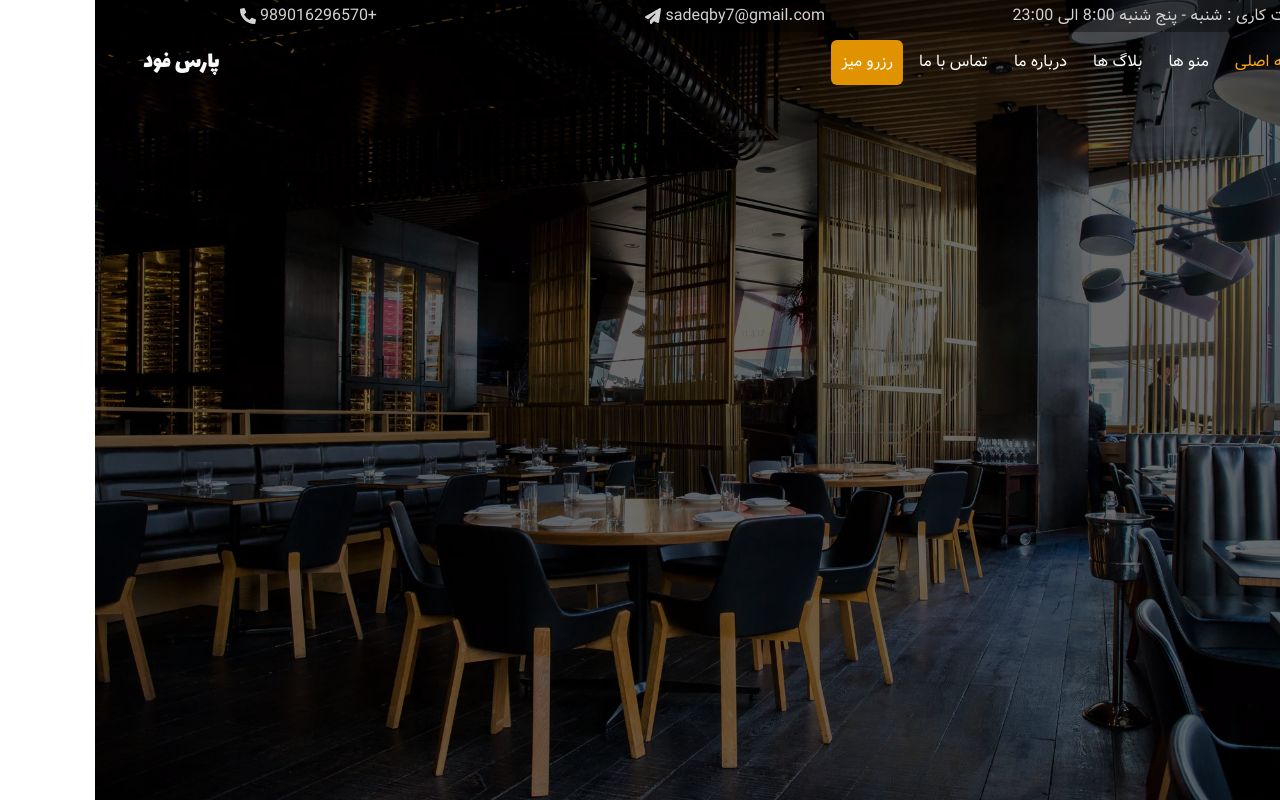
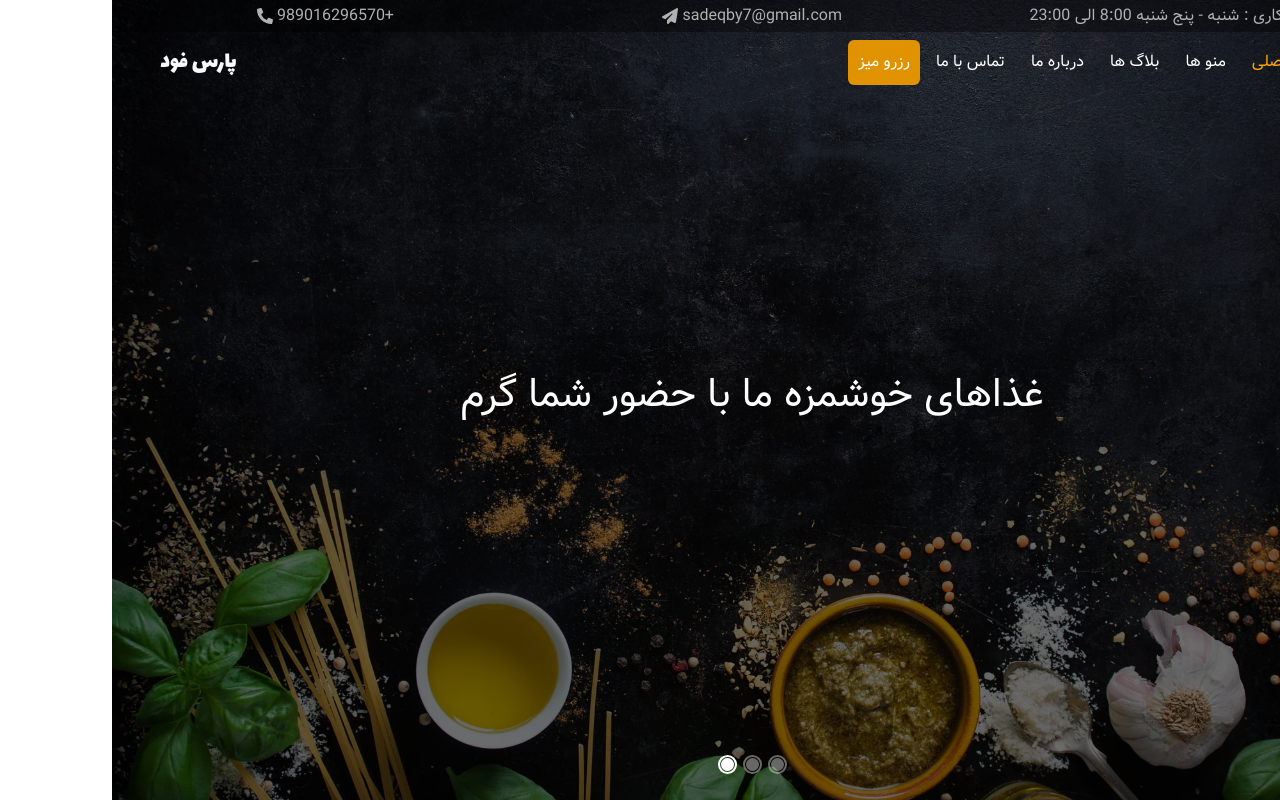
Before and after one commit to sadeqobeydi/Restaurant-cafe-site, a React (Create React App) app: page / in a window 1280 px wide. Built offline with nearby package versions, Linux system fonts and the light colour scheme.

Commit message:
header with home complate

```diff
--- a/src/component/SlideItem/SlideItem.css
+++ b/src/component/SlideItem/SlideItem.css
@@ -5,12 +5,31 @@ header .slider .slide-content .slide-item{
     background-size: cover;
     background-color: rgba(0, 0, 0, 0.575);
     background-blend-mode: multiply;
-    animation: fade 1s ease forwards;
     z-index: 0;
-    display: none;
+    position: absolute;
+    top: 0px;
+    right: 0px;
+    opacity: 0;
+    transition: opacity 1s ;
+    display: flex;
+    justify-content: center;
+    align-items: center;
+}
+header .slider .slide-content .slide-item h3{
+    transition: all 1.5s;
+    transform: translateY(-20px);
 }
 
-@keyframes fade {
-    0%{opacity: 0.5; transform: scale(.95)}
-    100%{opacity: 1; transform: scale(1);}
+header .slider .slide-content .slide-item.active{
+    opacity: 1;
+    animation: scaler 1s ease 1 forwards;
+
 }
+header .slider .slide-content .slide-item.active h3{
+    transform: translateY(0px);
+}
+
+@keyframes scaler {
+    0%{scale: 0.9;}
+    100%{scale: 1;}
+}
--- a/src/component/SlideItem/SlideItem.js
+++ b/src/component/SlideItem/SlideItem.js
@@ -1,16 +1,14 @@
 import './SlideItem.css'
-import imgslider1 from '../../images/sliderimages1.jpg'
-import imgslider2 from '../../images/sliderimages2.jpg'
-import imgslider3 from '../../images/sliderimages3.jpg'
 
 function SlideItem({title , url , id , currentIndex}){
 
-    console.log('currentIndex : ' , currentIndex+1);
-    console.log('id : ' , id);
     return (
         <div
             style={{backgroundImage : `url(${url})`}}
-            className={`slide-item ${currentIndex+1 === id ? "d-block" : ""}`}>
+            className={`slide-item ${currentIndex+1 === id ? "active" : ""}`}>
+
+            <h3 className='text-white fs-1 px-5 text-center text-bold '>{title}</h3>
+
         </div>
     )
 }
--- a/src/component/myNavbar/MyNavbar.css
+++ b/src/component/myNavbar/MyNavbar.css
@@ -10,7 +10,7 @@ nav .information{
 }
 nav .information .col p{
     margin: 0px !important;
-    color: lightgray;
+    color: rgb(177, 177, 177);
 }
 
 nav .navigate :where( .menu-icon , .navigate-brand ){
--- a/src/pages/home/home.css
+++ b/src/pages/home/home.css
@@ -8,11 +8,10 @@ header .navnigate-container{
 header .slider , header .slider .slide-content{
     width: 100%;
     height: 100%;
-    overflow: hidden;
-}
-header .slider{
+    /* overflow: hidden; */
     position: relative;
 }
+
 header .slider button{
     all: unset;
     position: absolute;
@@ -37,3 +36,28 @@ header .slider:hover > button.previous {
     transform: translateX(15px);
     opacity: 1;
 }
+header .slider .radial-content{
+    width: 100%;
+    /* height: 30px; */
+    position: absolute;
+    bottom: 20px;
+    text-align: center;
+    z-index: 3;
+    direction: ltr;
+}
+header .slider .radial-content .point{
+    display: inline-block;
+    background-color: white;
+    width: 15px;
+    height: 15px;
+    border-radius: 50%;
+    border: 1px solid transparent;
+    outline: 2px solid white;
+    background-clip: content-box;
+    margin:0px  5px;
+    opacity: 0.4;
+    cursor: pointer;
+}
+header .slider .radial-content .point.active{
+    opacity: 1;
+}
--- a/src/pages/home/home.js
+++ b/src/pages/home/home.js
@@ -1,9 +1,9 @@
 import { useEffect, useState } from 'react'
 import SlideItem from '../../component/SlideItem/SlideItem'
 import MyNavbar from '../../component/myNavbar/MyNavbar'
-import imgslider1 from '../../images/sliderimages1.jpg'
-import imgslider2 from '../../images/sliderimages2.jpg'
-import imgslider3 from '../../images/sliderimages3.jpg'
+import imgslider1 from '../../images/sliderimages3.jpg'
+import imgslider2 from '../../images/sliderimages1.jpg'
+import imgslider3 from '../../images/sliderimages2.jpg'
 import { FaChevronLeft , FaChevronRight} from "react-icons/fa";
 
 
@@ -13,9 +13,9 @@ function Home(){
     const [currentIndex , setCurrentIndex] = useState(0)
 
     const slids = [
-        { id : 1 , title : 'slide1' , url : imgslider1},
-        { id : 2 , title : 'slide2' , url : imgslider2},
-        { id : 3 , title : 'slide3' , url : imgslider3}
+        { id : 1 , title : 'غذاهای خوشمزه ما با حضور شما گرم' , url : imgslider1 },
+        { id : 2 , title : 'بهترین مکان برای شروع روز شما' , url : imgslider2},
+        { id : 3 , title : 'شیرینی خامه ای آماده سرو' , url : imgslider3}
     ]
 
     const nextSlideHandler = () =>{
@@ -37,16 +37,28 @@ function Home(){
                 </div>
                 <div className="slider">
                     <div className="slide-content">
-                        <SlideItem currentIndex={currentIndex} {...slids[0]}/>
-                        <SlideItem currentIndex={currentIndex} {...slids[1]}/>
-                        <SlideItem currentIndex={currentIndex} {...slids[2]}/>
+                        {slids.map(item => <SlideItem currentIndex={currentIndex} {...item}/>)}
                     </div>
+
                     <button className='next' onClick={nextSlideHandler}>
                         <FaChevronRight size="25px"/>
                     </button>
                     <button className='previous' onClick={previousSlideHandler}>
                         <FaChevronLeft size="25px"/>
                     </button>
+
+                    <div className="radial-content">
+                        {
+                            slids.map((item , index) =>{
+                                return <div
+                                    className={`point ${currentIndex===index? 'active':''}`}
+                                    onClick={()=> setCurrentIndex(index)}
+                                    >
+
+                                </div>
+                            })
+                        }
+                    </div>
                 </div>
             </header>
         </>
```
